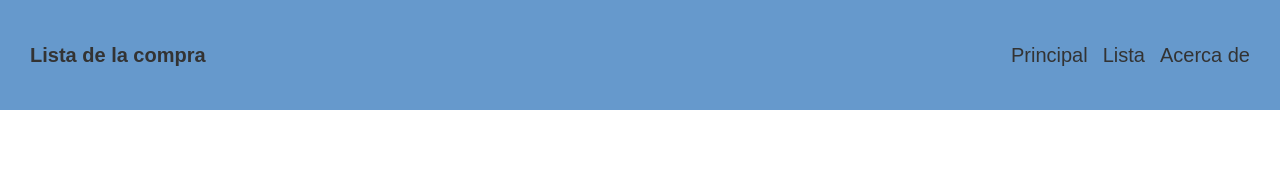
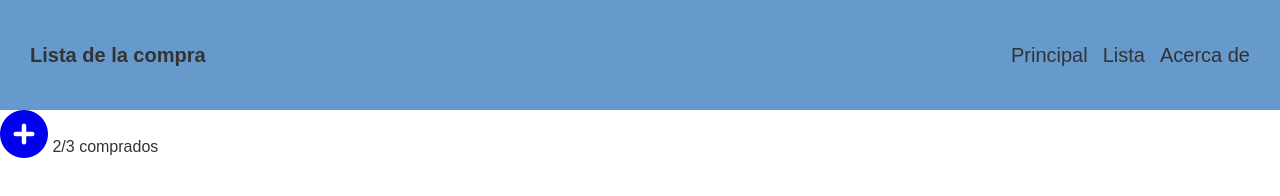
Before and after one commit to manuelaperezsimon/202207-w1ch4-manuela-perez-simon, a plain HTML site: page web-form.html in a window 1280 px wide. Drawn offline with Linux system fonts and the light colour scheme.

Commit message:
Added section with the counter and icon

```diff
--- a/web-form.html
+++ b/web-form.html
@@ -21,5 +21,9 @@
       </ul>
     </nav>
   </header>
+  <section class="contador">
+    <a href="#"> <i class="fa-solid fa-circle-plus fa-3x contador__icono"></i></a>
+    <span class="texto">2/3 comprados</span>
+   </section>
 </body>
 </html>
```
